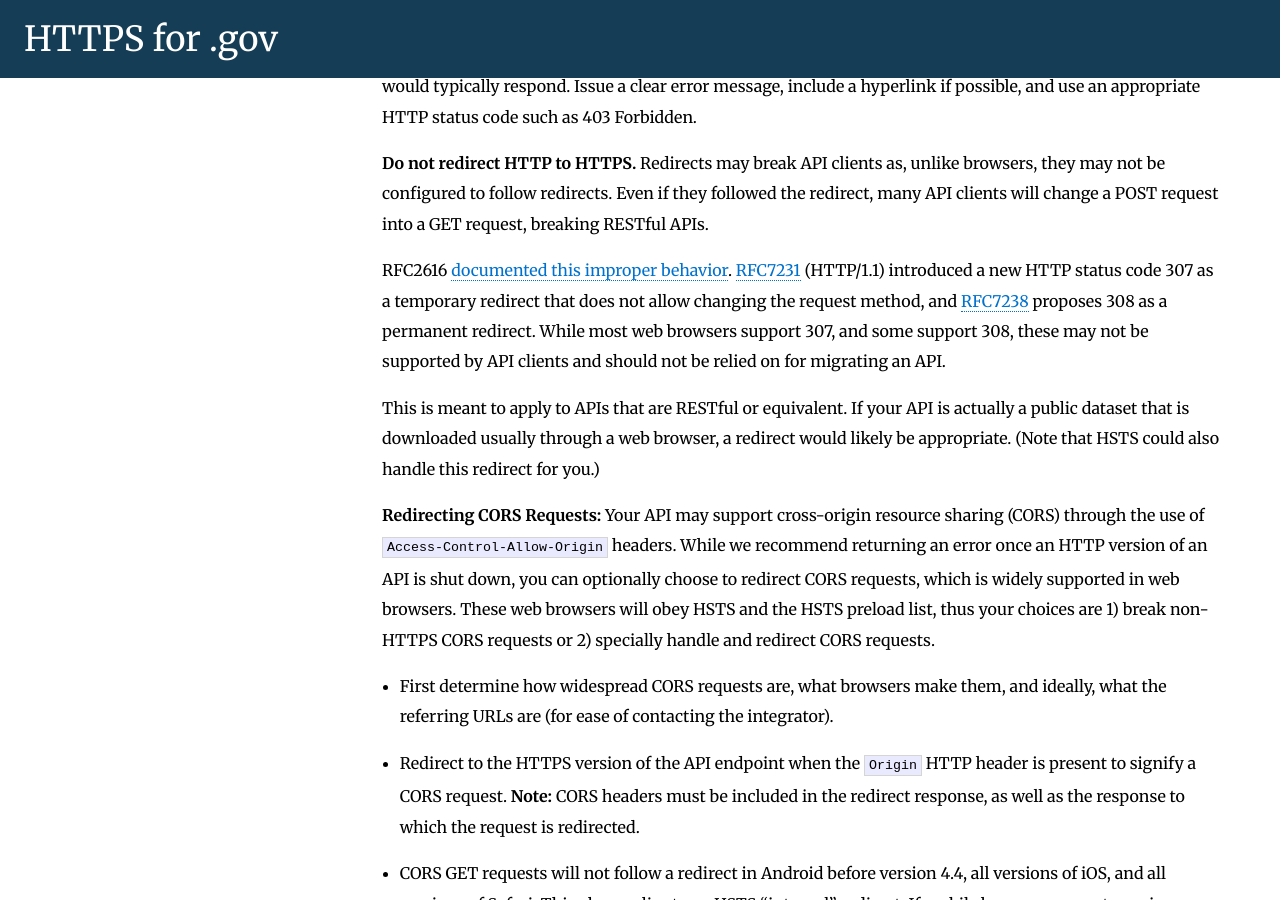
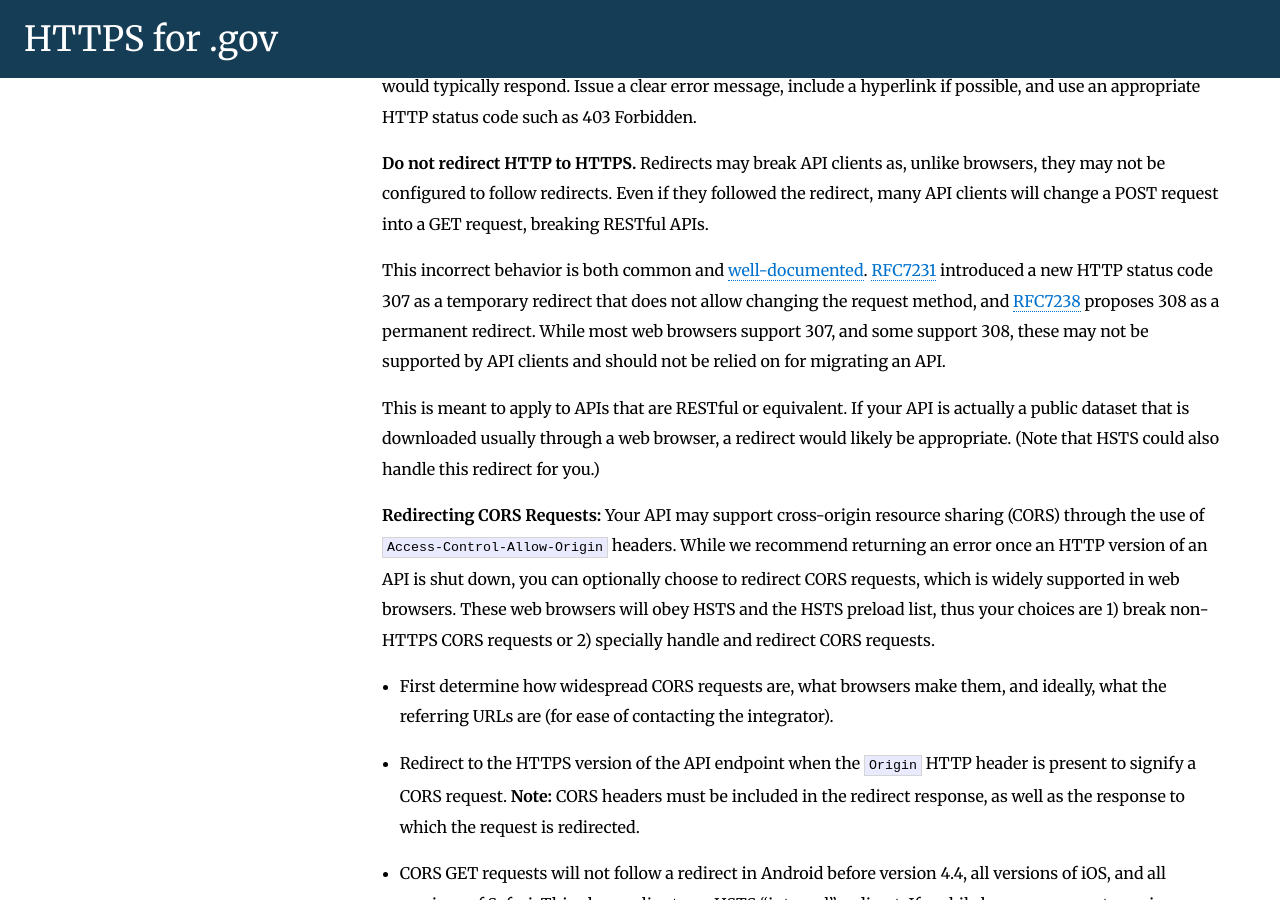
Before and after one commit to GSA/https, a Jekyll site: the page built from pages/apis.md, in a window 1280 px wide and 900 px high, scrolled down 2626 px. Built offline with Jekyll 4.4.1, drawn with Linux system fonts in a browser that asks for light colours; Markdown is read by kramdown in place of the engine named in the settings.

Commit message:
Clarify redirect behavior.
The note about the incorrect behavior of existing user agents predates RFC2616. I see it in the HTTP 1.0 spec. Just trying to clean this up a little.

```diff
--- a/pages/apis.md
+++ b/pages/apis.md
@@ -68,7 +68,7 @@ When turning off an HTTP endpoint, return an error in the same consumable manner
 
 **Do not redirect HTTP to HTTPS.** Redirects may break API clients as, unlike browsers, they may not be configured to follow redirects. Even if they followed the redirect, many API clients will change a POST request into a GET request, breaking RESTful APIs.
 
-RFC2616 [documented this improper behavior](http://tools.ietf.org/html/rfc2616#section-10.3.2). [RFC7231](https://tools.ietf.org/html/rfc7231#section-6.4.7) (HTTP/1.1) introduced a new HTTP status code 307 as a temporary redirect that does not allow changing the request method, and [RFC7238](https://tools.ietf.org/html/rfc7238) proposes 308 as a permanent redirect. While most web browsers support 307, and some support 308, these may not be supported by API clients and should not be relied on for migrating an API.
+This incorrect behavior is both common and [well-documented](http://tools.ietf.org/html/rfc2616#section-10.3.2). [RFC7231](https://tools.ietf.org/html/rfc7231#section-6.4.7) introduced a new HTTP status code 307 as a temporary redirect that does not allow changing the request method, and [RFC7238](https://tools.ietf.org/html/rfc7238) proposes 308 as a permanent redirect. While most web browsers support 307, and some support 308, these may not be supported by API clients and should not be relied on for migrating an API.
 
 This is meant to apply to APIs that are RESTful or equivalent. If your API is actually a public dataset that is downloaded usually through a web browser, a redirect would likely be appropriate. (Note that HSTS could also handle this redirect for you.)
 
```
